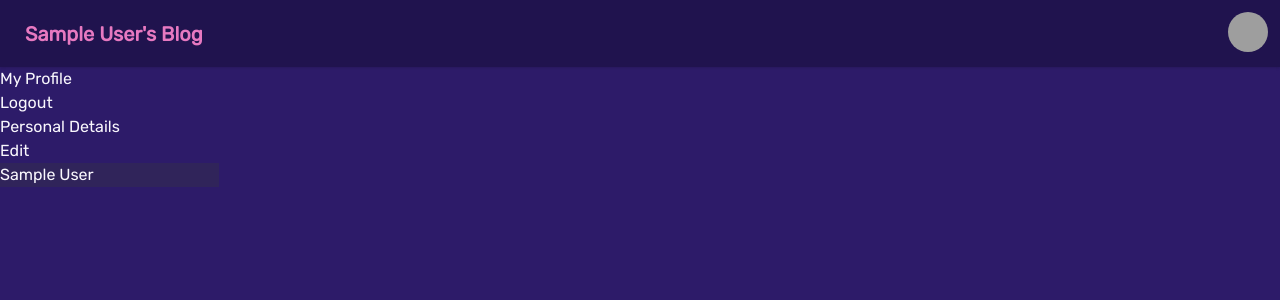
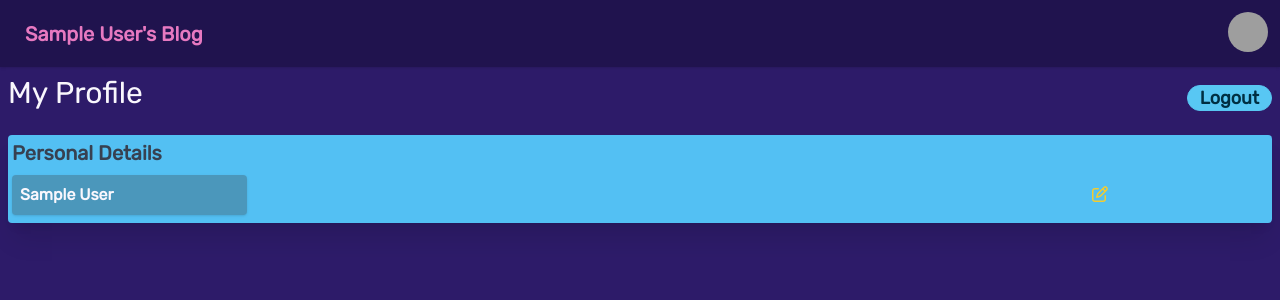
Before and after one commit to Jwilkins48/Blog, a React (Vite) app: page /profile in a window 1280 px wide. Shown: the top 300 px of the page. Built offline with nearby package versions, Linux system fonts and the light colour scheme; no server answers; sample sign-in values are in the browser's storage; grey boxes are pictures that could not be loaded; a web font is replaced by a local one.

Commit message:
fetching listings

```diff
--- a/src/pages/Home.jsx
+++ b/src/pages/Home.jsx
@@ -1,7 +1,71 @@
-import React from "react";
+import { getAuth, signInWithEmailAndPassword } from "firebase/auth";
+import { Link, useNavigate } from "react-router-dom";
+import { useState, useEffect } from "react";
+import {
+  collection,
+  getDocs,
+  query,
+  where,
+  orderBy,
+  limit,
+  startAfter,
+} from "firebase/firestore";
+import { db } from "../../firebase.config";
 
 function Home() {
-  return <div>Home</div>;
+  const auth = getAuth();
+  const [posts, setPosts] = useState(null);
+
+  useEffect(() => {
+    const fetchPosts = async () => {
+      try {
+        const postsRef = collection(db, "posts");
+        const q = query(
+          postsRef,
+          where("userRef", "==", auth.currentUser.uid),
+          orderBy("timestamp", "desc"),
+          limit(10)
+        );
+
+        const querySnap = await getDocs(q);
+        let posts = [];
+        querySnap.forEach((doc) => {
+          return posts.push({
+            id: doc.id,
+            data: doc.data(),
+          });
+        });
+        setPosts(posts);
+      } catch (error) {
+        console.log("Could not fetch");
+      }
+    };
+
+    fetchPosts();
+  }, []);
+
+  return (
+    <div>
+      {auth.currentUser ? (
+        <div>
+          <div className="flex justify-between mt-3 items-center">
+            <h1 className="text-2xl ml-2">
+              Welcome Back{" "}
+              <span className="text-primary font-bold">
+                {auth.currentUser.displayName}!
+              </span>
+            </h1>
+            <button className="btn mr-2">Add Post</button>
+          </div>
+          <div className="divider w-80 mx-auto">
+            <i className="fa-solid fa-ghost" />
+          </div>
+        </div>
+      ) : (
+        "Welcome! Sign in to make a post"
+      )}
+    </div>
+  );
 }
 
 export default Home;
--- a/src/pages/Profile.jsx
+++ b/src/pages/Profile.jsx
@@ -14,7 +14,7 @@ function Profile() {
     email: auth.currentUser?.email,
   });
 
-  const { name, email } = formData;
+  const { name } = formData;
 
   const onLogout = () => {
     auth.signOut();
@@ -47,36 +47,45 @@ function Profile() {
 
   return (
     <div className="profile">
-      <header>
-        <p>My Profile</p>
-        <button onClick={onLogout} type="button" className="logOut">
+      <header className="flex justify-between items-end">
+        <p className="text-3xl ml-2 mt-2">My Profile</p>
+        <button
+          onClick={onLogout}
+          type="button"
+          className="badge badge-secondary p-3 font-bold mr-2 text-lg "
+        >
           Logout
         </button>
       </header>
 
-      <main>
+      <main className="bg-info shadow-xl my-6 mx-2 rounded p-1">
         <div>
-          <p>Personal Details</p>
-          <p
-            className="cursor-pointer"
-            onClick={() => {
-              changeDetails && onSubmit();
-              setChangeDetails(!changeDetails);
-            }}
-          >
-            {changeDetails ? "Done" : "Edit"}
-          </p>
+          <p className="font-bold text-xl text-gray-700">Personal Details</p>
         </div>
 
         <div>
-          <form>
+          <form className="flex mt-2 relative">
             <input
+              className="p-2 rounded shadow mb-1 font-bold "
               value={name}
               disabled={!changeDetails}
               type="text"
               id="name"
               onChange={onChange}
             />
+            <p
+              className="cursor-pointer absolute top-2 text-accent right-40"
+              onClick={() => {
+                changeDetails && onSubmit();
+                setChangeDetails(!changeDetails);
+              }}
+            >
+              {changeDetails ? (
+                "Done"
+              ) : (
+                <i className="fa-regular fa-pen-to-square" />
+              )}
+            </p>
           </form>
         </div>
       </main>
```
